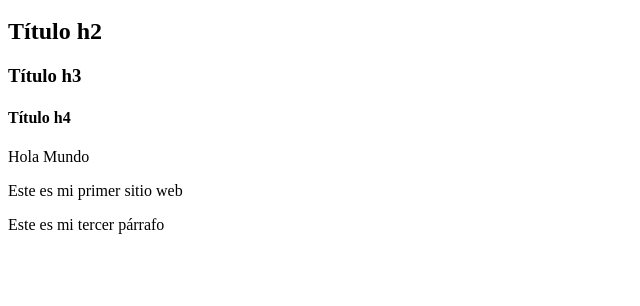
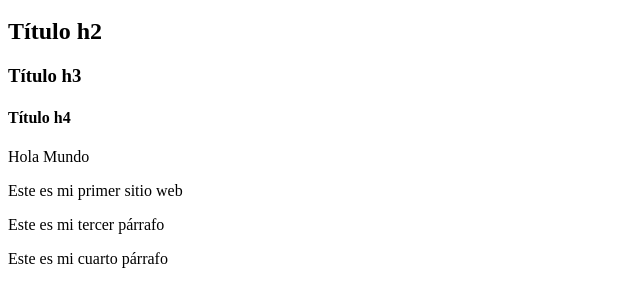
Before and after one commit to Lunadelahuerta/bootcampfrontend, a plain HTML site: page Index.html in a window 1280 px wide. Shown: the part 48-354 px from the top of the page, without its empty margins (0-640 px from the left). Drawn offline with Linux system fonts and the light colour scheme.

Commit message:
se agrega cambio

```diff
--- a/Index.html
+++ b/Index.html
@@ -11,6 +11,7 @@
     <p>Hola Mundo</p>
     <p>Este es mi primer sitio web</p>
     <p>Este es mi tercer párrafo</p>
+    <p>Este es mi cuarto párrafo</p>
   </div>
 </body>
 </html>
```
